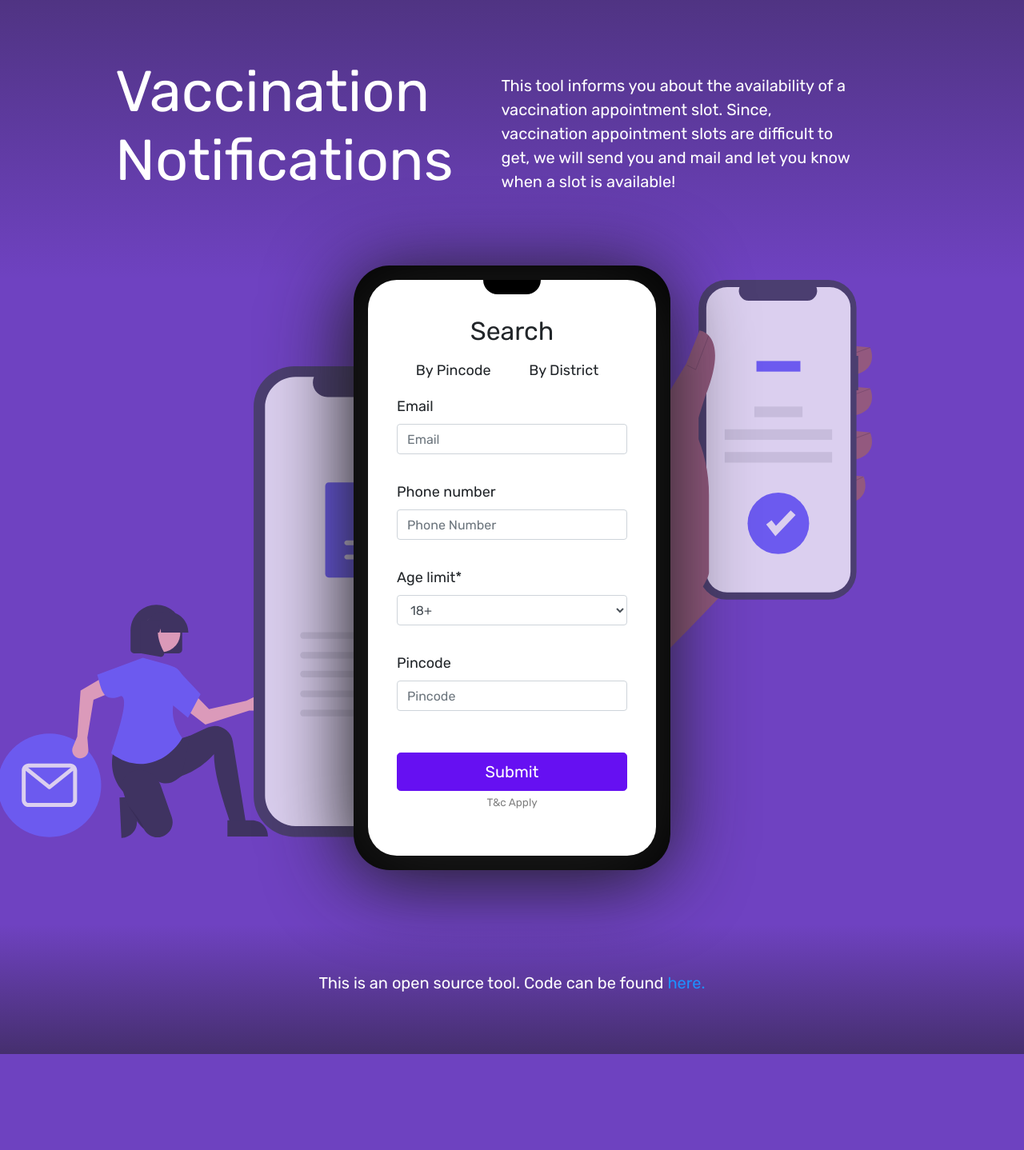
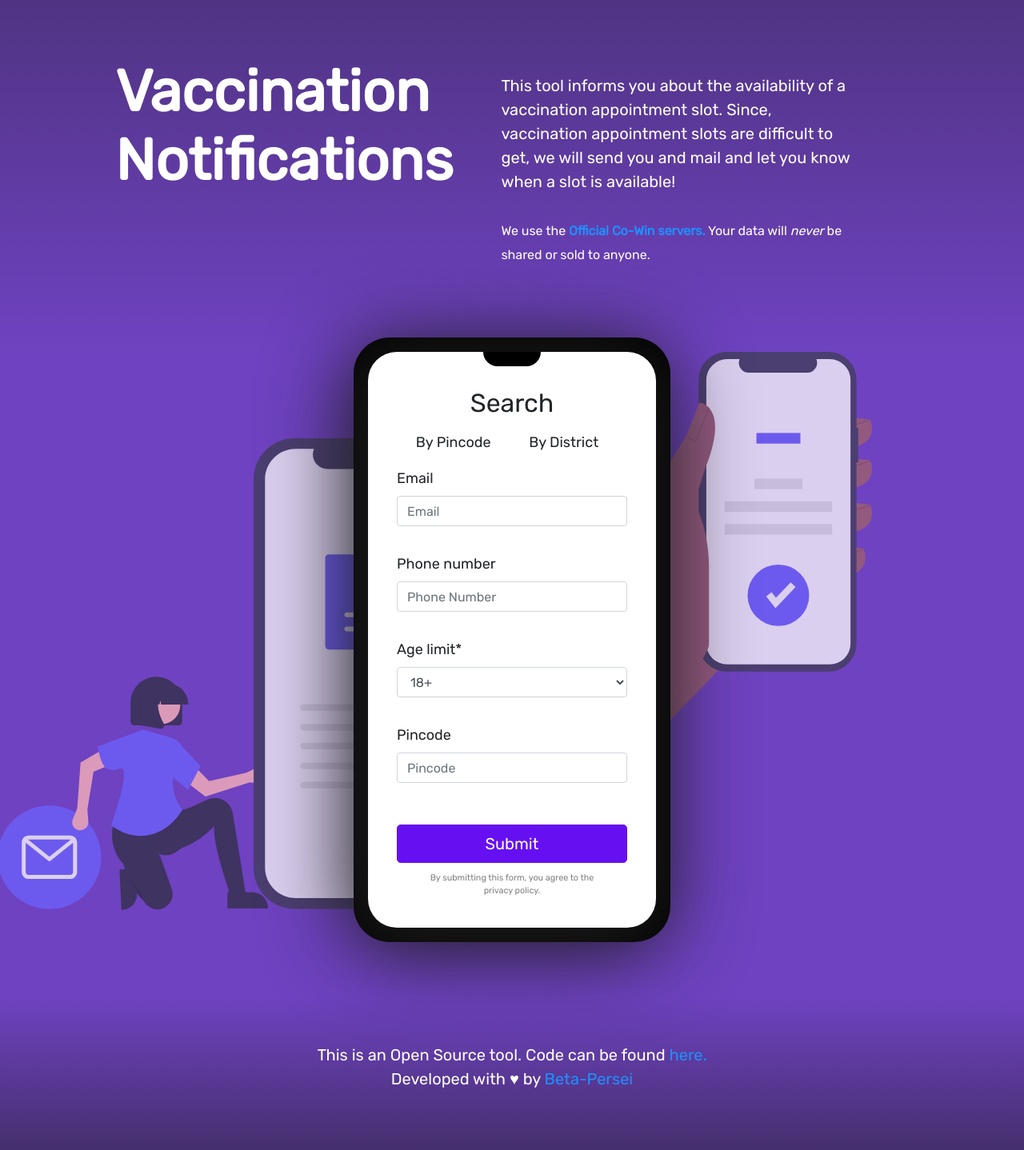
Before and after one commit to Beta-Persei/vaccination-slot-notifier, a Django app: page / in a window 1280 px wide. Shown: the whole page at 80% size. Before the commit the page ends 1318 px from the top, so only its background shows below. Run offline with Django 4.2, Linux system fonts and the light colour scheme; parts of the project's set-up code (start-up, migrations or seed data) failed here and were passed over; some libraries are stand-ins or nearby versions.

Commit message:
Improvements to text

```diff
--- a/static/css/index.css
+++ b/static/css/index.css
@@ -18,15 +18,24 @@ header {
   color: white;
   background: linear-gradient(#1c1c1c60, transparent);
 }
+header h1 {
+  font-weight: 600 !important;
+}
 
 @media (max-width: 600px) {
   header {
     padding: 1em;
+    background: linear-gradient(#1c1c1cA0, transparent);
   }
   header h1 {
     text-align: left;
     min-width: unset;
+    margin: 0.5em ;
     font-size: 1.25em !important;
+  }
+  header p {
+    padding: 1em !important;
+    color: lightgray;
   }
 }
 
@@ -186,8 +195,8 @@ a {
 }
 
 #search-form #submit-message {
-  font-size: 0.75em;
-  margin-top: 1em;
+  font-size: 0.6em;
+  margin: 1em 3em;
   color: gray;
 }
 
--- a/subscribers/templates/subscribers/base.html
+++ b/subscribers/templates/subscribers/base.html
@@ -15,7 +15,7 @@
     <link rel="apple-touch-icon" href="/static/img/logo192.png" />
 
     <!-- SEO Properties -->
-    <meta property="og:url" content="https://zrthxn.com" />
+    <meta property="og:url" content="https://vaccination-slot-notifier.abbasidaniyal.com" />
     <meta property="og:type" content="website" />
 
     <meta property="og:title" content="Vaccination Slot Notifier" />
@@ -25,8 +25,8 @@
     <meta property="og:locale" content="en_GB" />
     <meta property="og:locale:alternate" content="en_US" />
 
-    <meta property="og:image" content="http://zrthxn.com/img/ogp.jpg" />
-    <meta property="og:image:secure_url" content="https://zrthxn.com/img/ogp.jpg" />
+    <meta property="og:image" content="https://vaccination-slot-notifier.abbasidaniyal.com/static/img/ogp.jpg" />
+    <meta property="og:image:secure_url" content="https://vaccination-slot-notifier.abbasidaniyal.com/static/img/ogp.jpg" />
     <meta property="og:image:type" content="image/jpeg" />
     <meta property="og:image:width" content="400" />
     <meta property="og:image:height" content="300" />
@@ -38,7 +38,6 @@
     <link rel="stylesheet" href="https://cdn.jsdelivr.net/npm/bootstrap@4.6.0/dist/css/bootstrap.min.css" integrity="sha384-B0vP5xmATw1+K9KRQjQERJvTumQW0nPEzvF6L/Z6nronJ3oUOFUFpCjEUQouq2+l" crossorigin="anonymous">
 
     <link rel="preconnect" href="https://fonts.gstatic.com">
-    <link href='https://fonts.googleapis.com/css?family=Roboto' rel='stylesheet'>
     <link href="https://fonts.googleapis.com/css2?family=Rubik" rel="stylesheet">
 
     <!-- Local assets -->
@@ -53,7 +52,12 @@
             <h1 class="display-3">Vaccination Notifications</h1>
             <p class="lead" style="padding: 1em 3em;">
                 This tool informs you about the availability of a vaccination appointment slot. Since, vaccination appointment slots
-                are difficult to get, we will send you and mail and let you know when a slot is available!
+                are difficult to get, we will send you and mail and let you know when a slot is available! <br><br>
+
+                <span style="font-size: 0.8em;">
+                    <b>We use the <a href="https://www.cowin.gov.in/home">Official Co-Win servers.</a></b>
+                    Your data will <em>never</em> be shared or sold to anyone.
+                </span>
             </p>
         </div>
     </header>
@@ -75,8 +79,10 @@
     </main>
 
     <footer>
+
         <p class="lead">
-            This is an open source tool. Code can be found <a href="https://github.com/Beta-Persei/vaccination-slot-notifier">here.</a>
+            This is an Open Source tool. Code can be found <a href="https://github.com/Beta-Persei/vaccination-slot-notifier">here.</a><br>
+            Developed with &hearts; by <a href="https://github.com/Beta-Persei">Beta-Persei</a>
         </p>
     </footer>
 </body>
--- a/subscribers/templates/subscribers/index.html
+++ b/subscribers/templates/subscribers/index.html
@@ -63,7 +63,7 @@
         <br>
 
         <button type="submit" class="btn btn-primary btn-lg btn-block">Submit</button>
-        <span id="submit-message">T&c Apply</span>
+        <p id="submit-message">By submitting this form, you agree to the privacy policy.</p>
     </form>
 
     <img class="bg-image" id="phone" src="/static/img/undraw_Personal_email_re_4lx7.svg" alt="">
```
